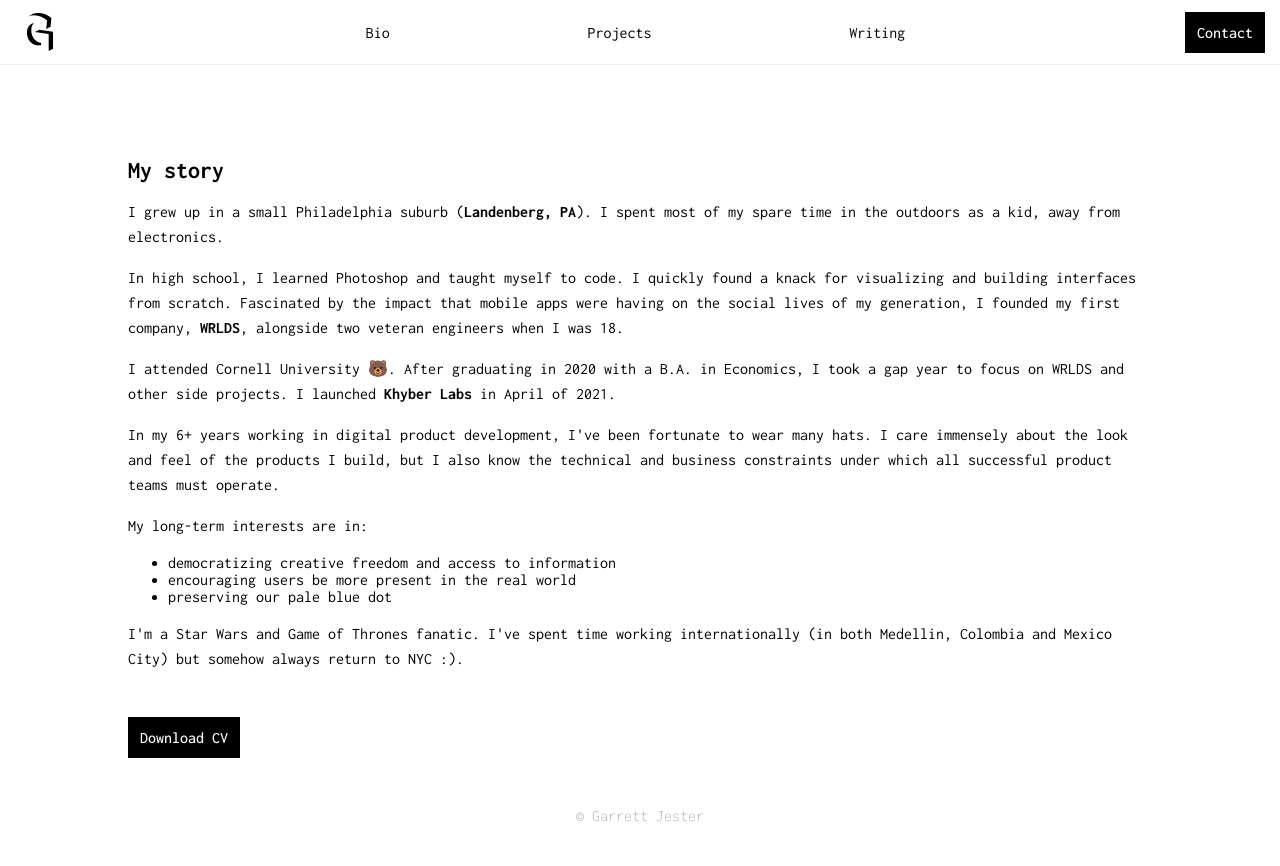
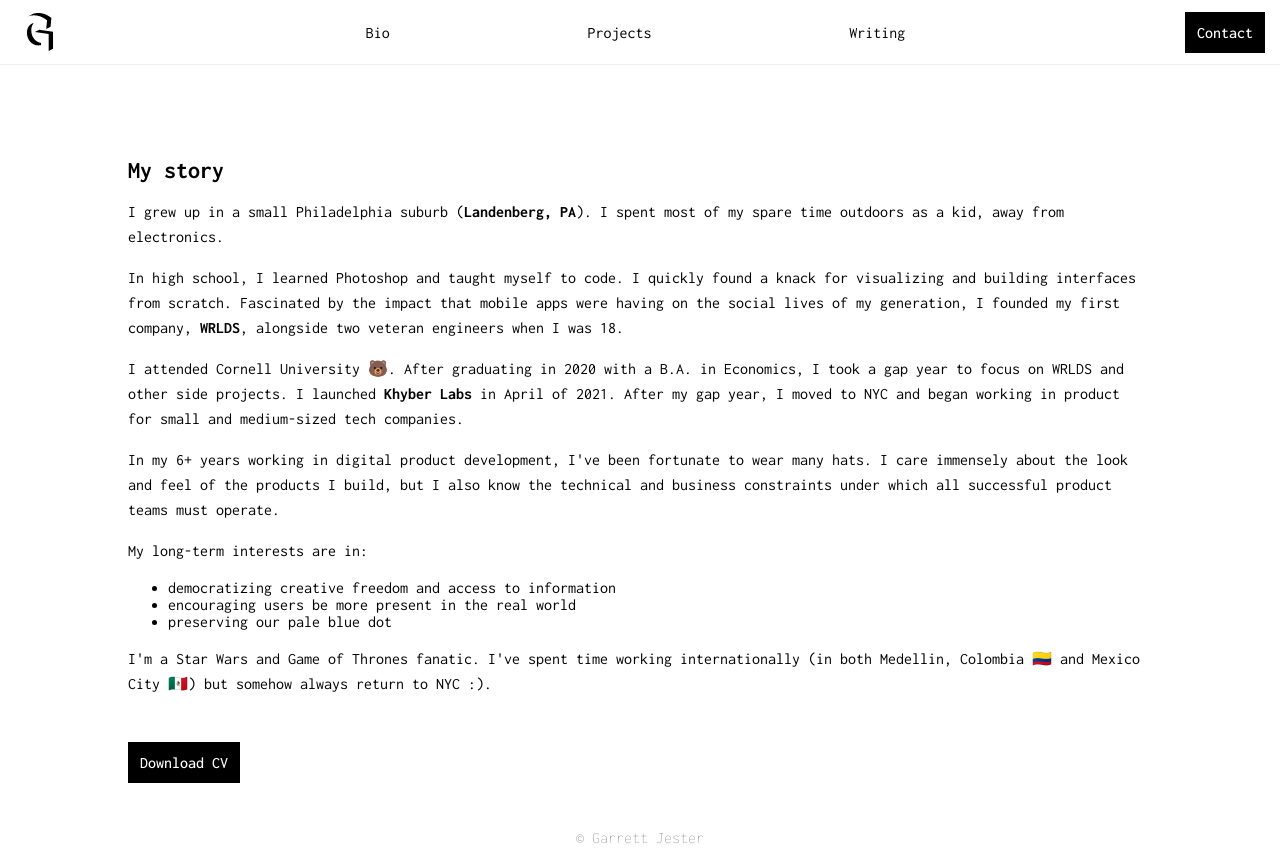
Before and after one commit to garrettjester/portfolio, a Next.js app: page /bio in a window 1280 px wide. Before the commit the page ends 844 px from the top, so only its background shows below. Built offline with nearby package versions, Linux system fonts and the light colour scheme; no server answers.

Commit message:
Updates how images are fetched for medium articles.

```diff
--- a/pages/bio/index.js
+++ b/pages/bio/index.js
@@ -16,7 +16,7 @@ export default function Bio() {
             <h4>My story</h4>
             <p>
               I grew up in a small Philadelphia suburb (<a href="https://en.wikipedia.org/wiki/Landenberg,_Pennsylvania">Landenberg, PA</a>).
-              I spent most of my spare time in the outdoors as a kid, away from electronics.
+              I spent most of my spare time outdoors as a kid, away from electronics.
             </p>
             <p>
               In high school, I learned Photoshop and taught myself to code. I quickly found a knack for
@@ -27,7 +27,8 @@ export default function Bio() {
             <p>
               I attended Cornell University 🐻. After graduating in 2020 with a
               B.A. in Economics, I took a gap year to focus on WRLDS and other
-              side projects. I launched <a href="https://www.khyber.io">Khyber Labs</a> in April of 2021.
+              side projects. I launched <a href="https://www.khyber.io">Khyber Labs</a> in April of 2021. After my gap year,
+              I moved to NYC and began working in product for small and medium-sized tech companies.
             </p>
 
             <p>In my 6+ years working in digital product development, I've been fortunate to wear many hats.
@@ -42,7 +43,7 @@ export default function Bio() {
             </ul>
             <p>
               I'm a Star Wars and Game of Thrones fanatic. I've spent time working internationally
-              (in both Medellin, Colombia and Mexico City) but somehow always return to NYC :).
+              (in both Medellin, Colombia 🇨🇴 and Mexico City 🇲🇽) but somehow always return to NYC :).
             </p>
             <div style={{paddingTop: '30px'}}>
               {/** Add resume download link here. */}
--- a/pages/writing/index.js
+++ b/pages/writing/index.js
@@ -13,6 +13,7 @@ function Writing({ articles }) {
   // DISPLAY ARTICLES IN GRID
   const renderArticles = () => {
     return articles.map((article) => {
+      const firstImage = (article['description']).toString().match(/<img[^>]+src="([^">]+)"/)[1]
       return (
         <Grid item xs={12} sm={12} md={6} lg={4}>
           <a href={article.link} target="_blank">
@@ -20,7 +21,7 @@ function Writing({ articles }) {
               <div className={styles.thumbnail}>
                 <Image
                   className={styles.image}
-                  src={article.thumbnail}
+                  src={firstImage}
                   loader={loader}
                   layout="fill"
                 />
```
Also changed, not shown: 1 other file (tests, documents, lock files or other folders).
